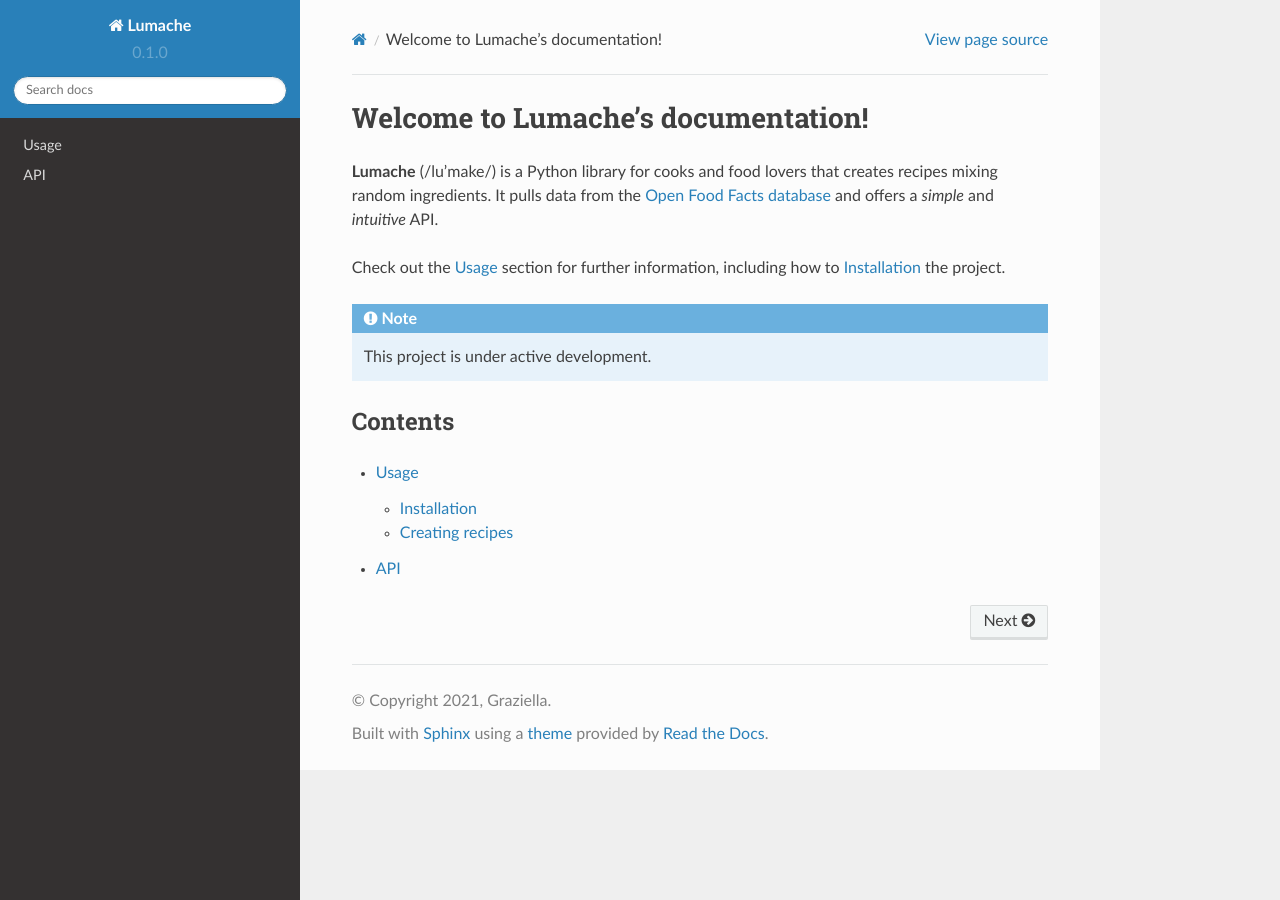
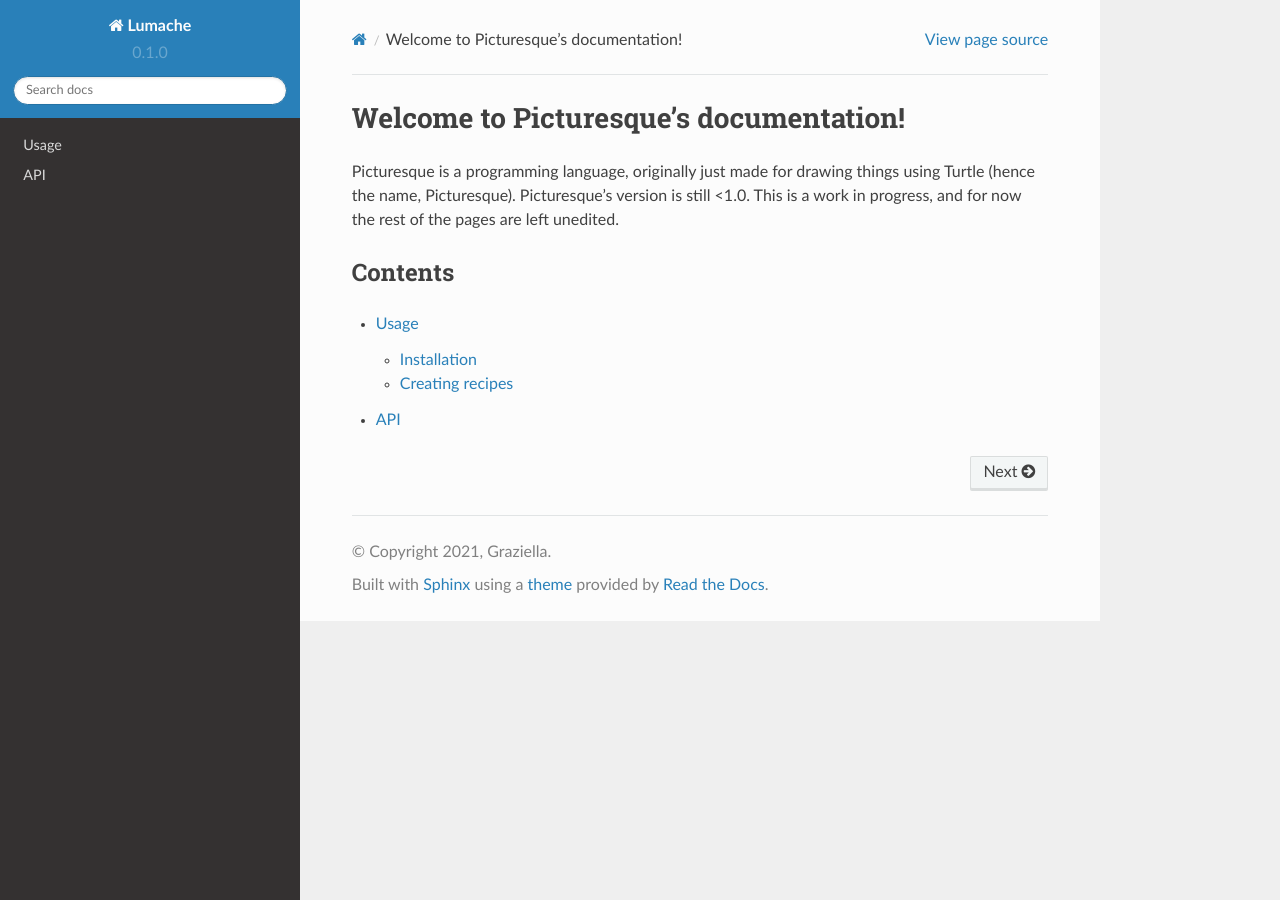
Before and after one commit to tiashDev/pic-docs, a Sphinx documentation site: the page built from docs/source/index.rst, in a window 1280 px wide. Built offline with Sphinx 7.4.7 and the Read the Docs theme 2.0.0, drawn with Linux system fonts in a browser that asks for light colours.

Commit message:
Update index.rst

```diff
--- a/docs/source/index.rst
+++ b/docs/source/index.rst
@@ -1,17 +1,7 @@
-Welcome to Lumache's documentation!
+Welcome to Picturesque's documentation!
 ===================================
 
-**Lumache** (/lu'make/) is a Python library for cooks and food lovers
-that creates recipes mixing random ingredients.
-It pulls data from the `Open Food Facts database <https://world.openfoodfacts.org/>`_
-and offers a *simple* and *intuitive* API.
-
-Check out the :doc:`usage` section for further information, including
-how to :ref:`installation` the project.
-
-.. note::
-
-   This project is under active development.
+Picturesque is a programming language, originally just made for drawing things using Turtle (hence the name, Picturesque). Picturesque's version is still <1.0. This is a work in progress, and for now the rest of the pages are left unedited.
 
 Contents
 --------
```
